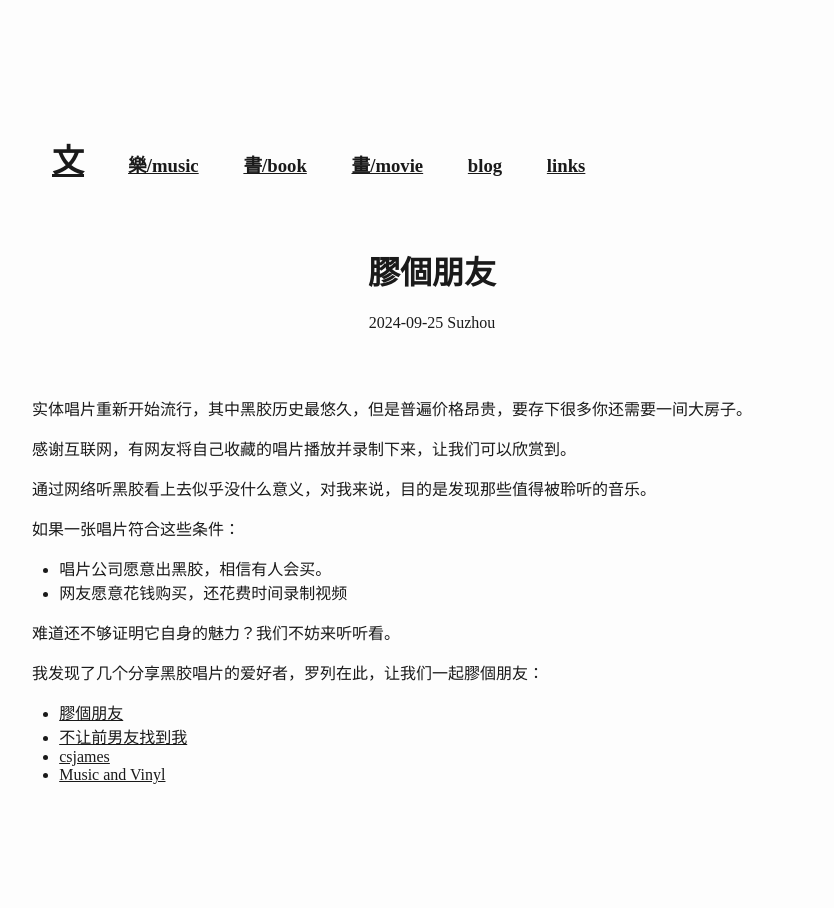
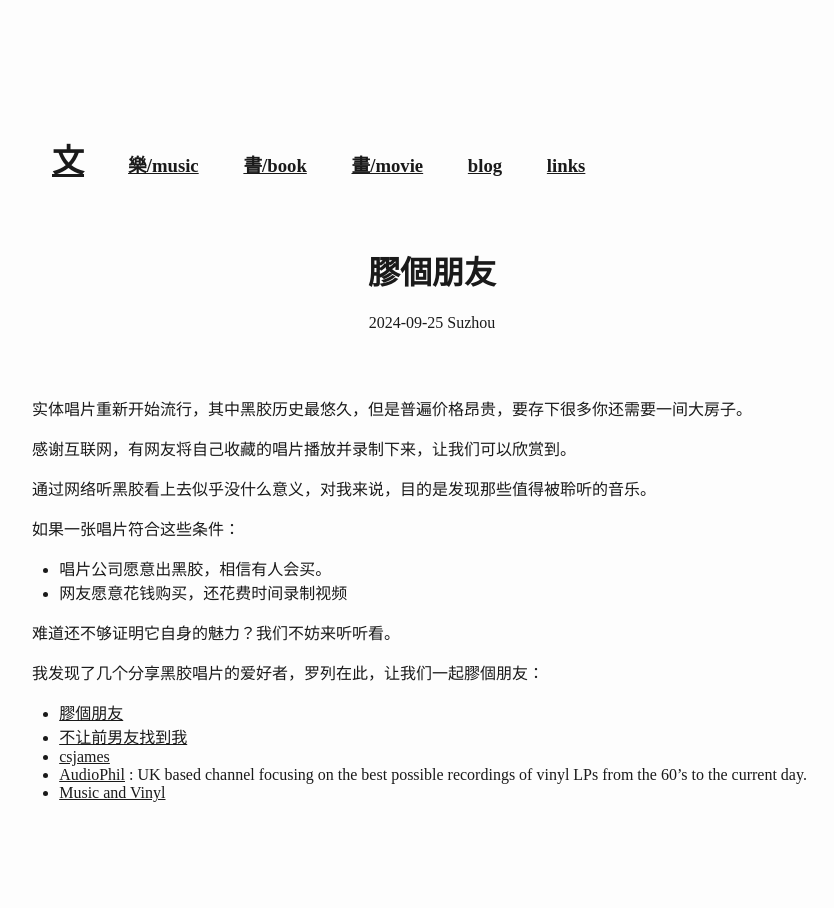
Before and after one commit to wangw469/wangw469.github.io, a Jekyll site: the page built from _posts/2024-09-25-listening-vinyl-records.md, in a window 1280 px wide. Shown: the whole page, without its empty margins (58-892 px from the left). Built offline with Jekyll 4.4.1, drawn with Linux system fonts in a browser that asks for light colours.

Commit message:
Update 2024-09-25-listening-vinyl-records.md

```diff
--- a/_posts/2024-09-25-listening-vinyl-records.md
+++ b/_posts/2024-09-25-listening-vinyl-records.md
@@ -23,4 +23,5 @@ date: 2024-09-25
 * [膠個朋友](https://space.bilibili.com/1447736/)
 * [不让前男友找到我](https://space.bilibili.com/39725491)
 * [csjames](https://space.bilibili.com/279219712)
+* [AudioPhil](https://www.youtube.com/@AudioPhil1/videos) : UK based channel focusing on the best possible recordings of vinyl LPs from the 60's to the current day.
 * [Music and Vinyl](https://musicandvinyl.blogspot.com/?view=flipcard)
```
